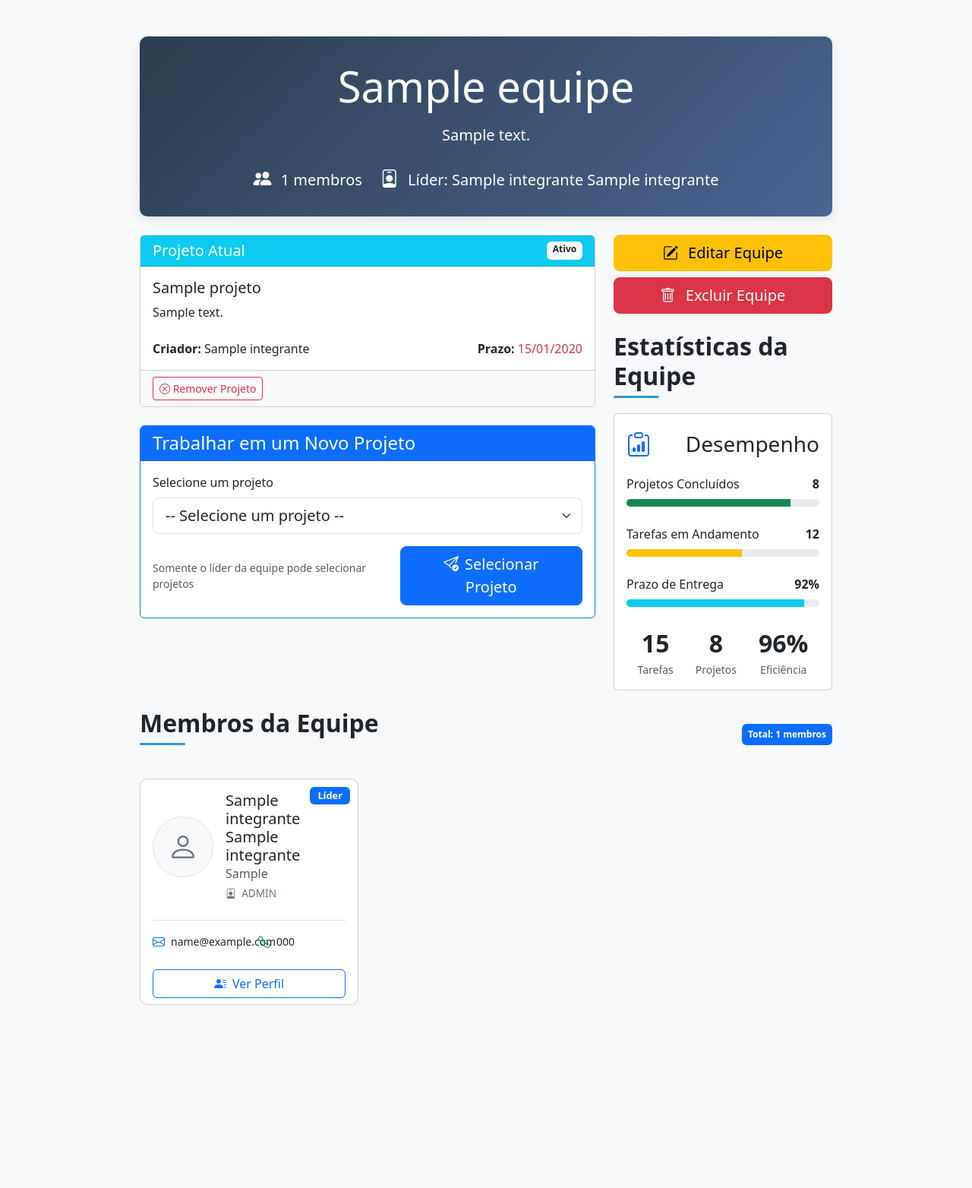
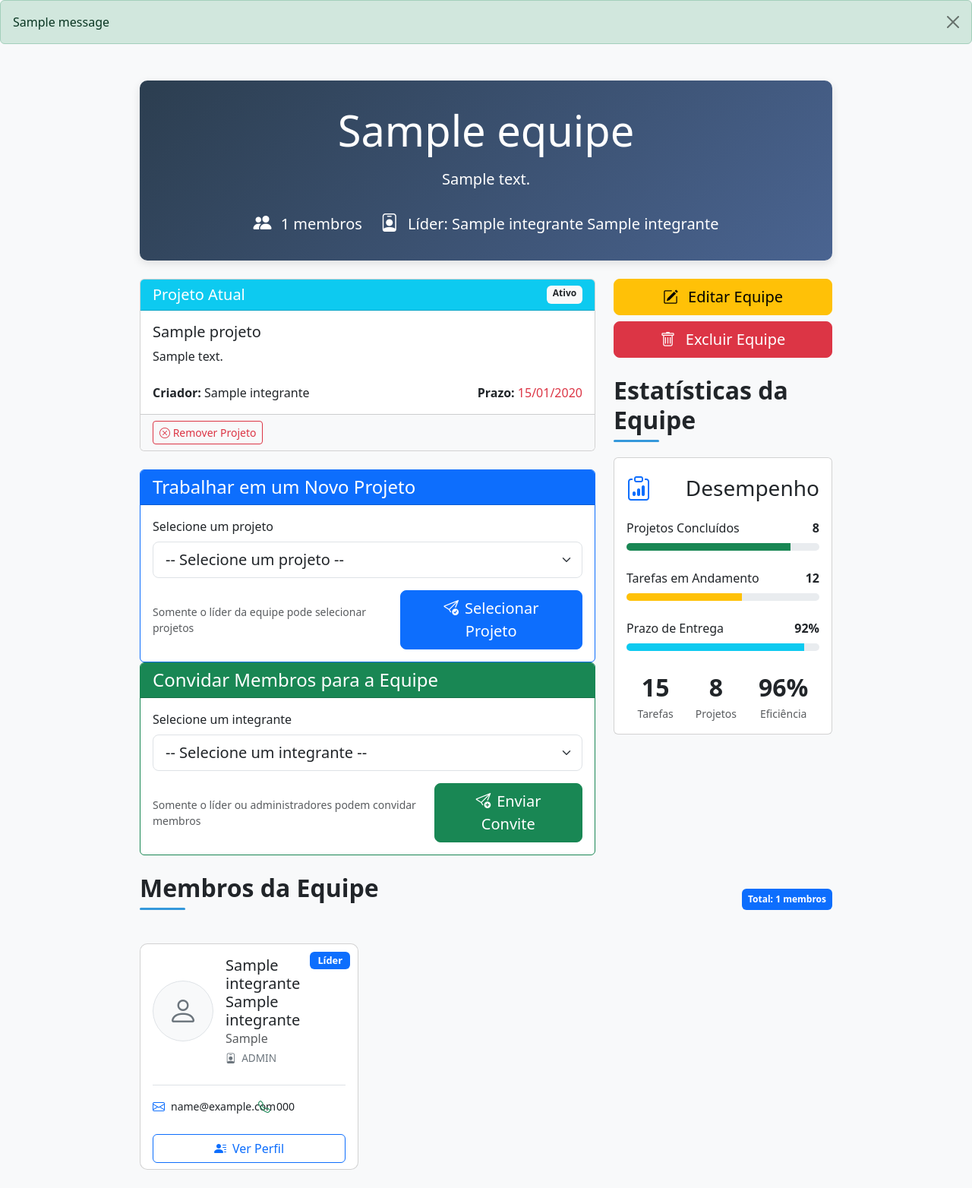
Before and after one commit to Gilgamashed/projeto_crm_final, a Django app: page /equipes/1 in a window 1280 px wide. Shown: the part 62-1626 px from the top of the page at 76% size. Before the commit the page ends 1385 px from the top, so only its background shows below. Run offline with Django 5.2, Linux system fonts and the light colour scheme; a user stored in the database is signed in; tables that the repository leaves empty hold one stand-in row (values such as "Sample post"); one stand-in notice (Sample message) is shown; parts of the project's set-up code (start-up, migrations or seed data) failed here and were passed over; some libraries are stand-ins or nearby versions.

Commit message:
13 commit - convite membro pra equipe

```diff
--- a/config/urls.py
+++ b/config/urls.py
@@ -23,7 +23,7 @@ from django.views.decorators.http import require_POST
 from projeto_crm_final.views import SignUpView, HomeView, PassResetView, DashboardView, IntegrantesGetView, \
     UpdateRoleView, IntegrantesListaView, ProjetosCreateView, ProjetosUpdateView, ProjetosView, ProjetosGetView, \
     ProjetosDeleteView, EquipesView, EquipesCreateView, EquipesUpdateView, EquipesGetView, EquipesDeleteView, \
-    assign_project, remove_project, edit_profile, delete_account, edit_account_info, change_password
+    assign_project, remove_project, edit_profile, delete_account, edit_account_info, change_password, equipes_invite
 
 urlpatterns = [
     path("admin/", admin.site.urls),
@@ -50,6 +50,7 @@ urlpatterns = [
     path('equipes/<int:equipe_id>/projetos/', assign_project, name='equipes_projetos'),
     path('equipes/<int:equipe_id>/remove_projeto/', remove_project, name='remove_projeto'),
     path('equipes/<int:pk>/excluir/', EquipesDeleteView.as_view(), name='equipes_delete'),
+    path('equipes/<int:equipe_id>/invite/', equipes_invite, name='equipes_invite'),
 
     path('projetos/', ProjetosView.as_view() , name='projetos_list'),
     path('projetos/novo/', ProjetosCreateView.as_view(), name='projetos_create'),
--- a/projeto_crm_final/models.py
+++ b/projeto_crm_final/models.py
@@ -43,6 +43,15 @@ class Equipes(models.Model):
         if not integrante.equipe:
             integrante.equipe = self
             integrante.save()
+
+    def remove_member(self, integrante):
+        """Remove um membro da equipe"""
+        if integrante in self.membros.all():
+            self.membros.remove(integrante)
+            if integrante.equipe == self:
+                integrante.equipe = None
+                integrante.save()
+        return True
 
     def __str__(self):
         return f"{self.name}"
--- a/projeto_crm_final/templates/projeto_crm_final/base.html
+++ b/projeto_crm_final/templates/projeto_crm_final/base.html
@@ -115,6 +115,14 @@
         </div>
       </div>
     </nav>
+        {% if messages %}
+      {% for message in messages %}
+        <div class="alert alert-{%if 'error' in message.tags %}danger{% else %}success{% endif %} alert-dismissible fade show" role="alert">
+          {{ message }}
+          <button type="button" class="btn-close" data-bs-dismiss="alert" aria-label="Close"></button>
+        </div>
+      {% endfor %}
+    {% endif %}
     <div class="container mt-4">
         {% block content %}{% endblock %}
     </div>
--- a/projeto_crm_final/templates/projeto_crm_final/equipes_detail.html
+++ b/projeto_crm_final/templates/projeto_crm_final/equipes_detail.html
@@ -186,7 +186,39 @@
                 </div>
             </div>
             {% endif %}
+
+            {% if user == equipe.leader.user or user.integrantes.role == 'ADMIN' %}
+            <div class="card border-success mb-4">
+                <div class="card-header bg-success text-white">
+                    <h4 class="mb-0">Convidar Membros para a Equipe</h4>
+                </div>
+                <div class="card-body">
+                    <form method="post" action="{% url 'equipes_invite' equipe.id %}">
+                        {% csrf_token %}
+                        <div class="mb-3">
+                            <label for="integranteSelect" class="form-label">Selecione um integrante</label>
+                            <select class="form-select form-select-lg" id="integranteSelect" name="integrante_id">
+                                <option value="">-- Selecione um integrante --</option>
+                                {% for integrante in available_integrantes %}
+                                <option value="{{ integrante.person_id }}">
+                                    {{ integrante.nome }} {{ integrante.sobrenome }} ({{ integrante.cargo }})
+                                </option>
+                                {% endfor %}
+                            </select>
+                        </div>
+                        <div class="d-flex justify-content-between align-items-center">
+                            <small class="text-muted">Somente o líder ou administradores podem convidar membros</small>
+                            <button type="submit" class="btn btn-success btn-lg px-4">
+                                <i class="bi bi-send-plus me-2"></i>Enviar Convite
+                            </button>
+                        </div>
+                    </form>
+                </div>
+            </div>
+            {% endif %}
         </div>
+
+
 
         <!-- delete and edit -->
         <div class="col-lg-4">
--- a/projeto_crm_final/views.py
+++ b/projeto_crm_final/views.py
@@ -7,7 +7,7 @@ from django.contrib.auth.models import User
 from django.core.exceptions import ValidationError
 from django.db import models
 from django.db.models import Count, Q
-from django.http import JsonResponse
+from django.http import JsonResponse, HttpResponseForbidden
 from django.shortcuts import render, get_object_or_404, redirect
 from django.urls import reverse_lazy, reverse
 from django.views import View
@@ -264,6 +264,14 @@ class EquipesGetView(LoginRequiredMixin, DetailView):
             models.Q(equipe__isnull=True) | models.Q(equipe=equipe)
         ).exclude(pk=context['active_projeto'].pk if context['active_projeto'] else None)
 
+        #membros disponíveis para entrar na eequipe
+        current_members_ids = equipe.membros.all().values_list('person_id', flat=True)
+        context['available_integrantes'] = Integrantes.objects.exclude(
+            person_id__in=current_members_ids
+        ).filter(
+            models.Q(equipe__isnull=True) | models.Q(equipe=equipe)
+        ).distinct()
+
         return context
 
 @login_required
@@ -318,6 +326,25 @@ def remove_project(request, equipe_id):
 
     return redirect('equipes_detail', equipe_id=equipe_id)
 
+    return render(request, 'equipes_detail.html', context)
+
+def equipes_invite(request, equipe_id):
+    equipe = get_object_or_404(Equipes, id=equipe_id)
+
+    if request.method == 'POST':
+        integrante_id = request.POST.get('integrante_id')
+
+        if not (request.user == equipe.leader.user or request.user.integrantes.role == 'ADMIN'):
+            return HttpResponseForbidden("Permissão negada")
+
+        try:
+            integrante = Integrantes.objects.get(person_id=integrante_id)
+            equipe.add_member(integrante)
+            messages.success(request, f"{integrante.nome} foi adicionado à equipe!")
+        except Integrantes.DoesNotExist:
+            messages.error(request, "Integrante não encontrado")
+
+    return redirect('equipes_detail', equipe_id=equipe_id)
 
 class EquipesDeleteView(LoginRequiredMixin, LeadRequiredMixin, DeleteView):
     model = Equipes
```
